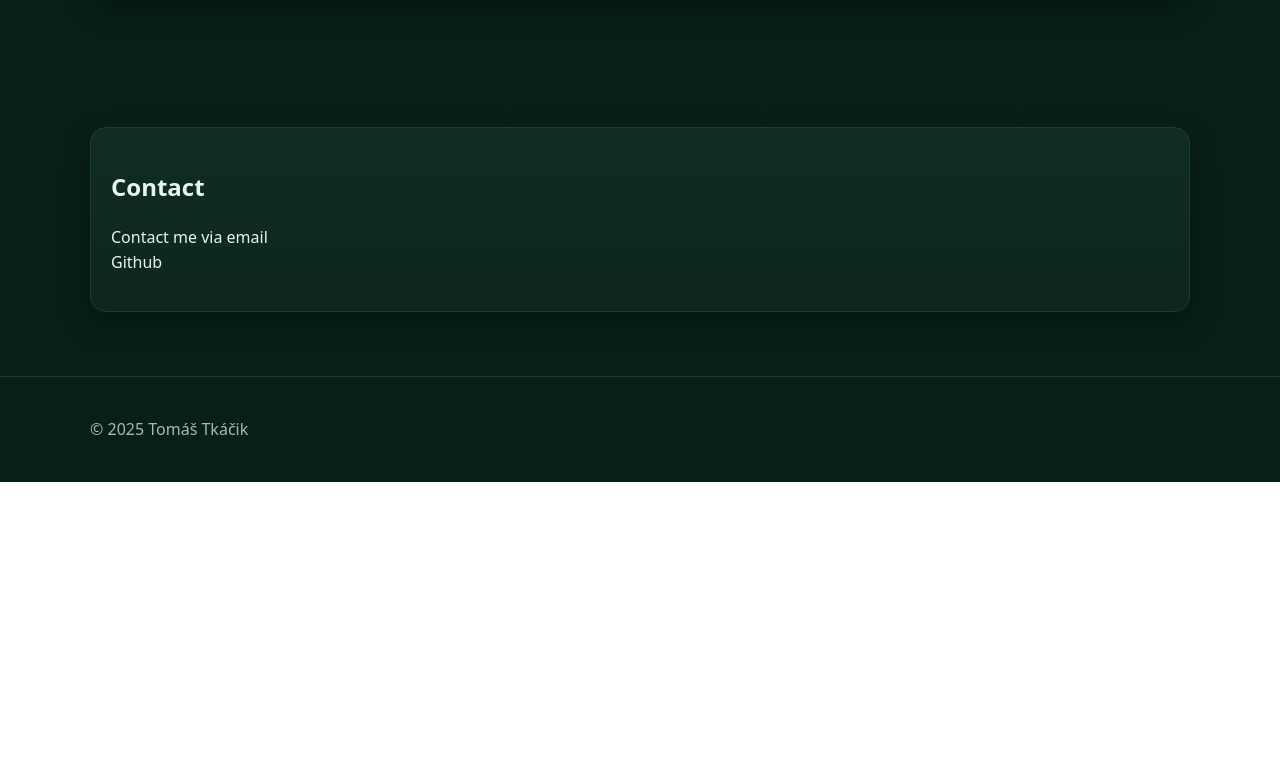
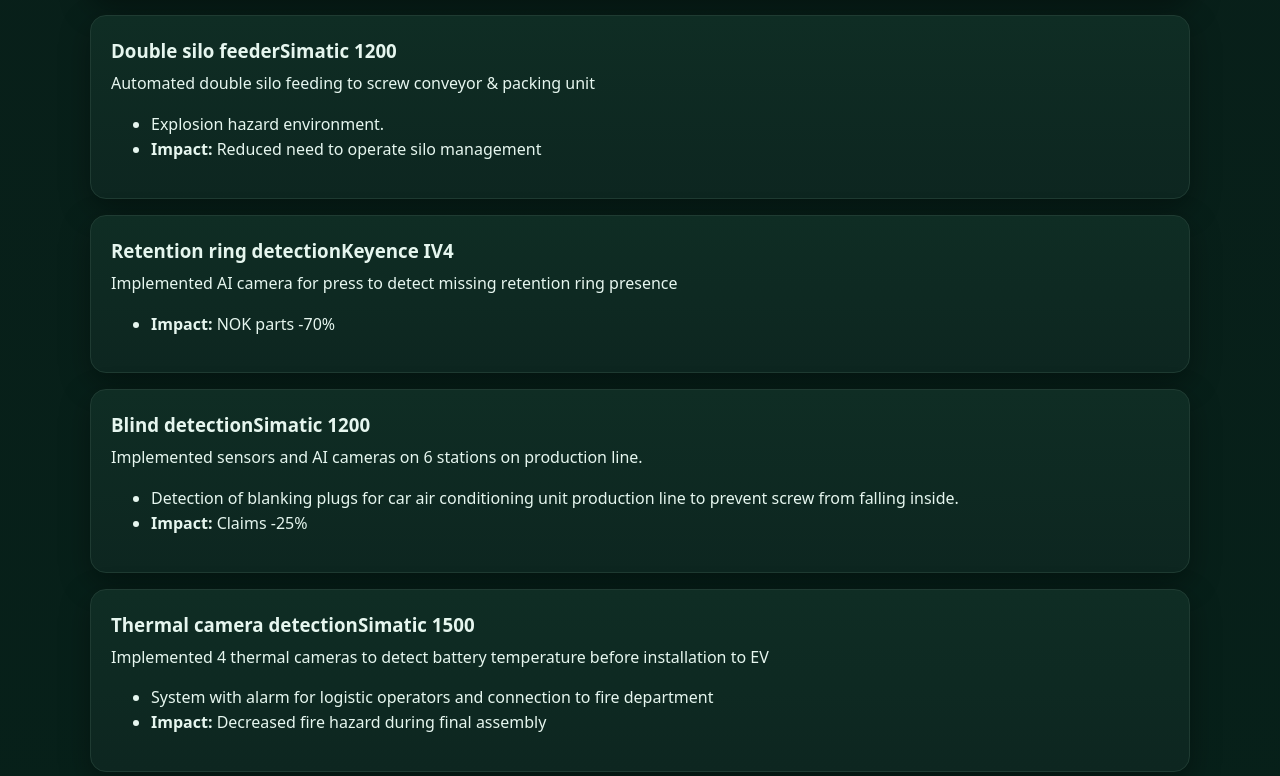
Before and after one commit to Argenlo21/argenlo21.github.io, a plain HTML site: page index.html in a window 1280 px wide. Shown: the part 1766-2542 px from the top of the page. Before the commit the page ends 2248 px from the top, so only its background shows below. Drawn offline with Linux system fonts and the light colour scheme.

Commit message:
Update index.html

```diff
--- a/index.html
+++ b/index.html
@@ -141,6 +141,7 @@
     <div class="container">
       <h2 style="margin:0 0 16px">Automation projekty</h2>
       <div class="split">
+
         <article class="card">
           <h3>Endpacking<span class="badge">Simatic 1200</span></h3>
           <div class="meta">Change frequency drivers communication</div>
@@ -149,6 +150,7 @@
             <li><strong>Impact:</strong> line downtime -30%</li>
           </ul>
         </article>
+
         <article class="card">
          <h3>Sinamics retrofit<span class="badge">Sinamics S120 & Simatic 300</span></h3>
           <div class="meta">Retrofit of old servo drives for Sinamics & change PLC logic</div>
@@ -157,6 +159,42 @@
             <li><strong>Impact:</strong> Line downtime -40%</li>
           </ul>
         </article>
+
+        <article class="card">
+           <h3>Double silo feeder<span class="badge">Simatic 1200</span></h3>
+          <div class="meta">Automated double silo feeding to screw conveyor & packing unit</div>
+          <ul>
+            <li>Explosion hazard environment.</li>
+            <li><strong>Impact:</strong> Reduced need to operate silo management</li>
+          </ul>
+        </article>
+
+        <article class="card">
+           <h3>Retention ring detection<span class="badge">Keyence IV4</span></h3>
+          <div class="meta">Implemented AI camera for press to detect missing retention ring presence</div>
+          <ul>
+            <li><strong>Impact:</strong> NOK parts -70%</li>
+          </ul>
+        </article>
+
+        <article class="card">
+          <h3>Blind detection<span class="badge">Simatic 1200</span></h3>
+          <div class="meta">Implemented sensors and AI cameras on 6 stations on production line.</div>
+          <ul>
+            <li>Detection of blanking plugs for car air conditioning unit production line to prevent screw from falling inside.</li>
+            <li><strong>Impact:</strong> Claims -25%</li>
+          </ul>
+        </article>
+
+        <article class="card">
+          <h3>Thermal camera detection<span class="badge">Simatic 1500</span></h3>
+          <div class="meta">Implemented 4 thermal cameras to detect battery temperature before installation to EV</div>
+          <ul>
+            <li>System with alarm for logistic operators and connection to fire department</li>
+            <li><strong>Impact:</strong> Decreased fire hazard during final assembly</li>
+          </ul>
+        </article>
+
       </div>
     </div>
   </section> <!-- ====== CONTACT ====== --> <section class="section" id="contact">
```
